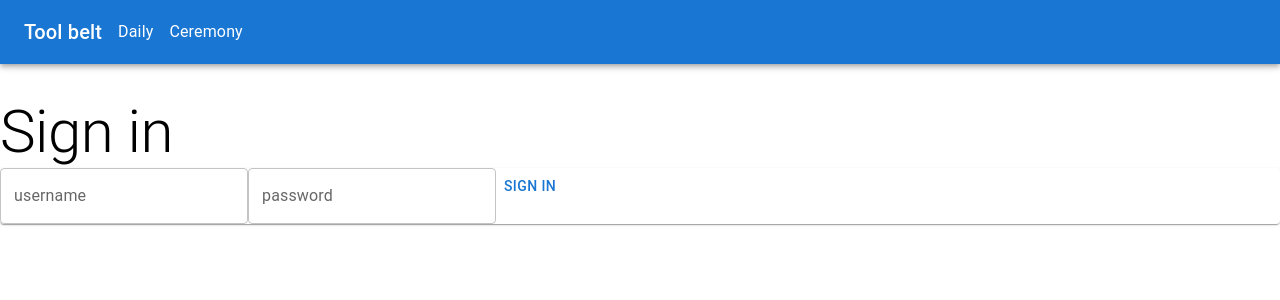
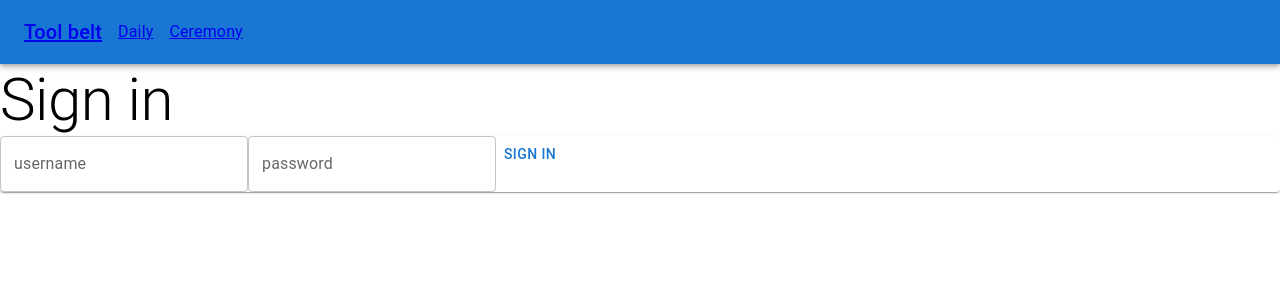
Before and after one commit to frederic-mamath/tool-belt, a React (Create React App) app: page / in a window 1280 px wide. Shown: the top 300 px of the page. Built offline with nearby package versions, Linux system fonts and the light colour scheme; no server answers.

Commit message:
:construction: Adds react-router v6

```diff
--- a/src/App.tsx
+++ b/src/App.tsx
@@ -1,39 +1,32 @@
 import { AppBar, Stack, Toolbar, Typography } from '@mui/material'
 import { SnackbarProvider } from "notistack";
 import { QueryClientProvider } from "react-query";
-import { RouterProvider, createBrowserRouter } from 'react-router-dom'
+import { BrowserRouter, Link, Routes, Route } from 'react-router-dom'
 
 import DailyPage from 'pages/DailyPage/DailyPage'
-import NotFoundErrorPage from 'pages/NotFoundErrorPage'
 import SignInPage from 'pages/SignInPage'
 import { queryClient } from "services/reactQuery";
-
-const router = createBrowserRouter([
-  {
-    path: '/',
-    element: <SignInPage />,
-    errorElement: <NotFoundErrorPage />,
-  },
-  {
-    path: "/daily",
-    element: <DailyPage />
-  }
-])
 
 const App = () => {
   return (
     <QueryClientProvider client={queryClient}>
       <SnackbarProvider maxSnack={3}>
+    <BrowserRouter>
     <Stack gap={4}>
-      <AppBar position="sticky">
-        <Toolbar sx={{ gap: 2 }}>
-          <Typography variant="h6">Tool belt</Typography>
-          <Typography>Daily</Typography>
-          <Typography>Ceremony</Typography>
-        </Toolbar>
-      </AppBar>
-      <RouterProvider router={router} />
-    </Stack>
+        <AppBar position="sticky">
+          <Toolbar sx={{ gap: 2 }}>
+            <Link to="/"><Typography variant="h6">Tool belt</Typography></Link>
+            <Link to="/daily"><Typography>Daily</Typography></Link>
+            <Link to="/ceremony"><Typography>Ceremony</Typography></Link>
+          </Toolbar>
+        </AppBar>
+      </Stack>
+    <Routes>
+      <Route path="/" element={<SignInPage />} />
+      <Route path="/daily" element={<DailyPage />} />
+      <Route path="/ceremony" element={<SignInPage />} />
+    </Routes>
+    </BrowserRouter>
     </SnackbarProvider>
     </QueryClientProvider>
   )
```
